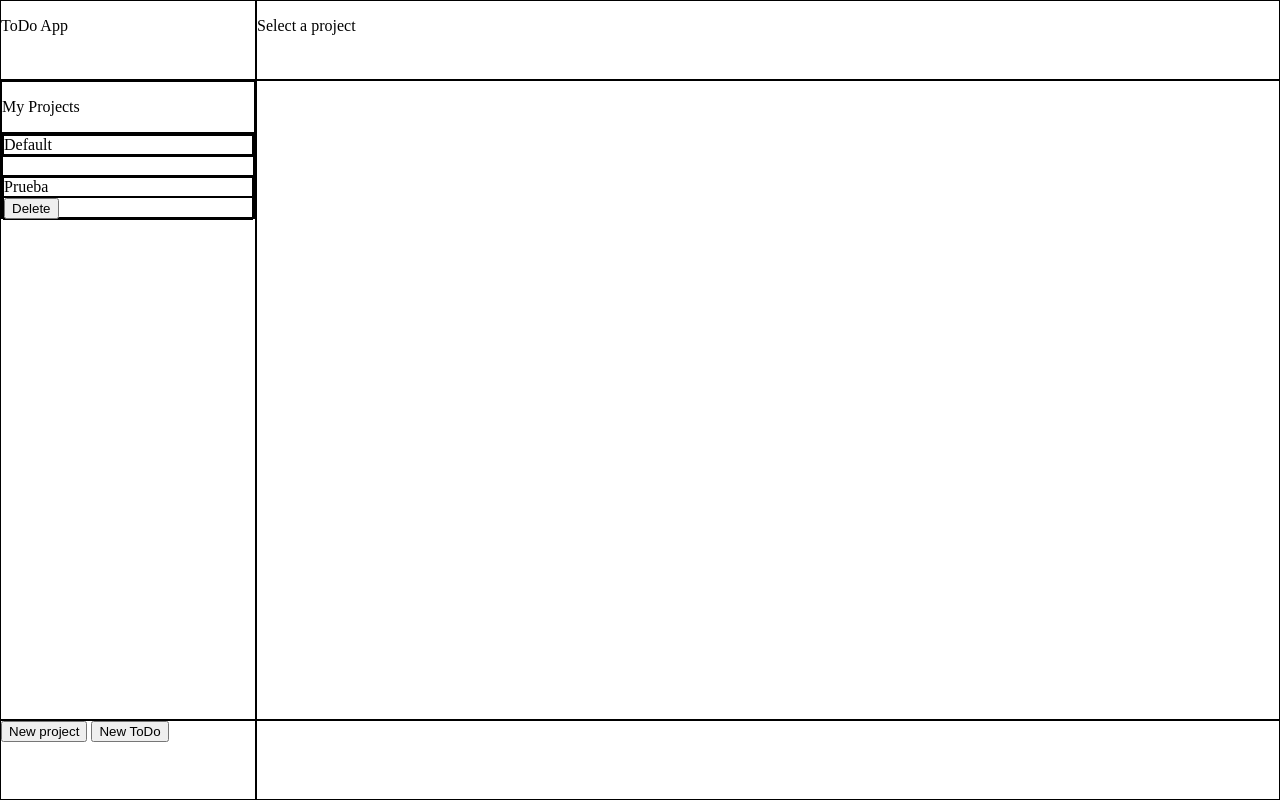
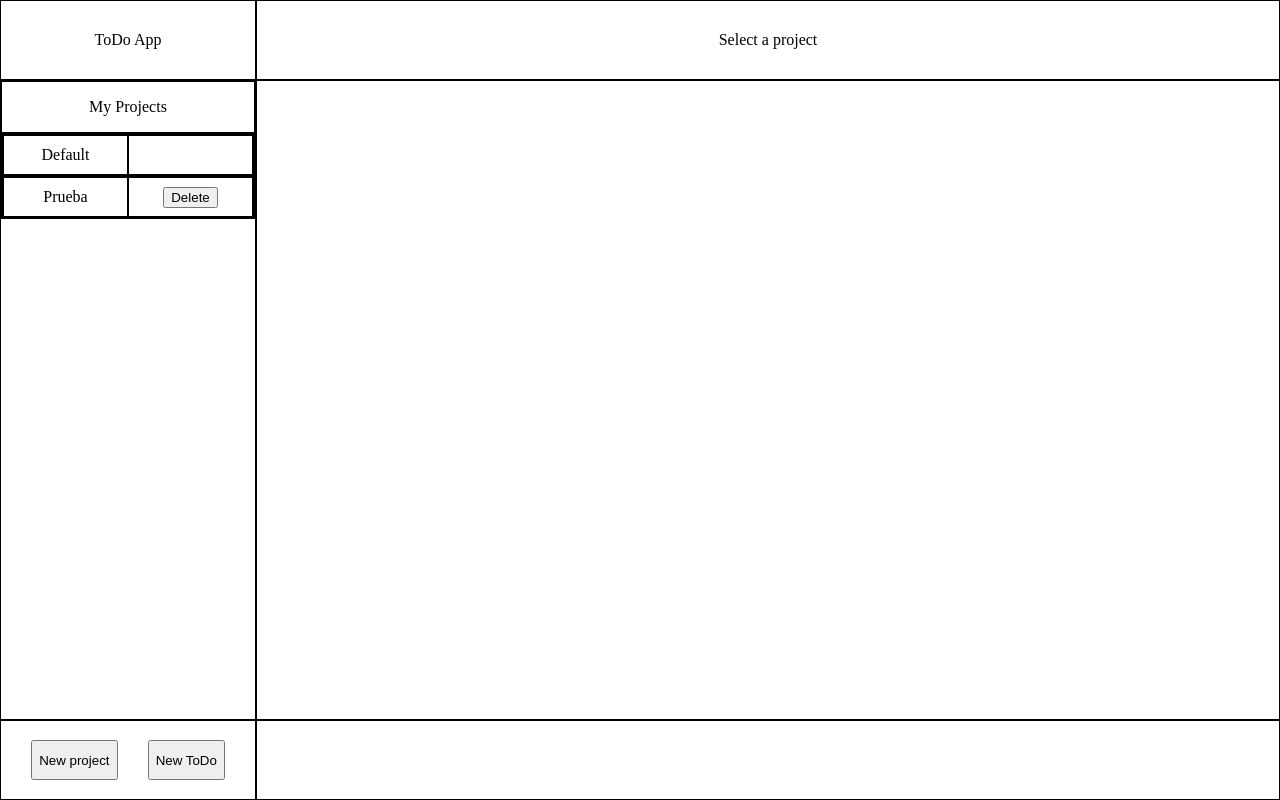
Before and after one commit to Setnegrusni/todo-list-project, a website built with webpack: page src/template.html in a window 1280 px wide. Built offline with nearby package versions, Linux system fonts and the light colour scheme.

Commit message:
Added some basic styles

```diff
--- a/src/styles.css
+++ b/src/styles.css
@@ -15,10 +15,44 @@ div {
     border: 1px solid black;
 }
 
+.app-icon,
+.project-name {
+    display: flex;
+    justify-content: center;
+    align-items: center;
+}
+
+.side-panel > div > p {
+    text-align: center;
+}
+
 .project {
+    display: flex;
+    justify-content: space-between;
     height: 5vh;
+}
+
+.project > div {
+    width: 100%;
+}
+
+.proj-name,
+.del-button {
+    display: flex;
+    justify-content: center;
+    align-items: center;
 }
 
 .project-title {
     margin: 0;
 }
+
+.add-project-todo {
+    display: flex;
+    justify-content: space-evenly;
+    align-items: center;
+}
+
+.add-project-todo > button {
+    height: 5vh;
+}
```
